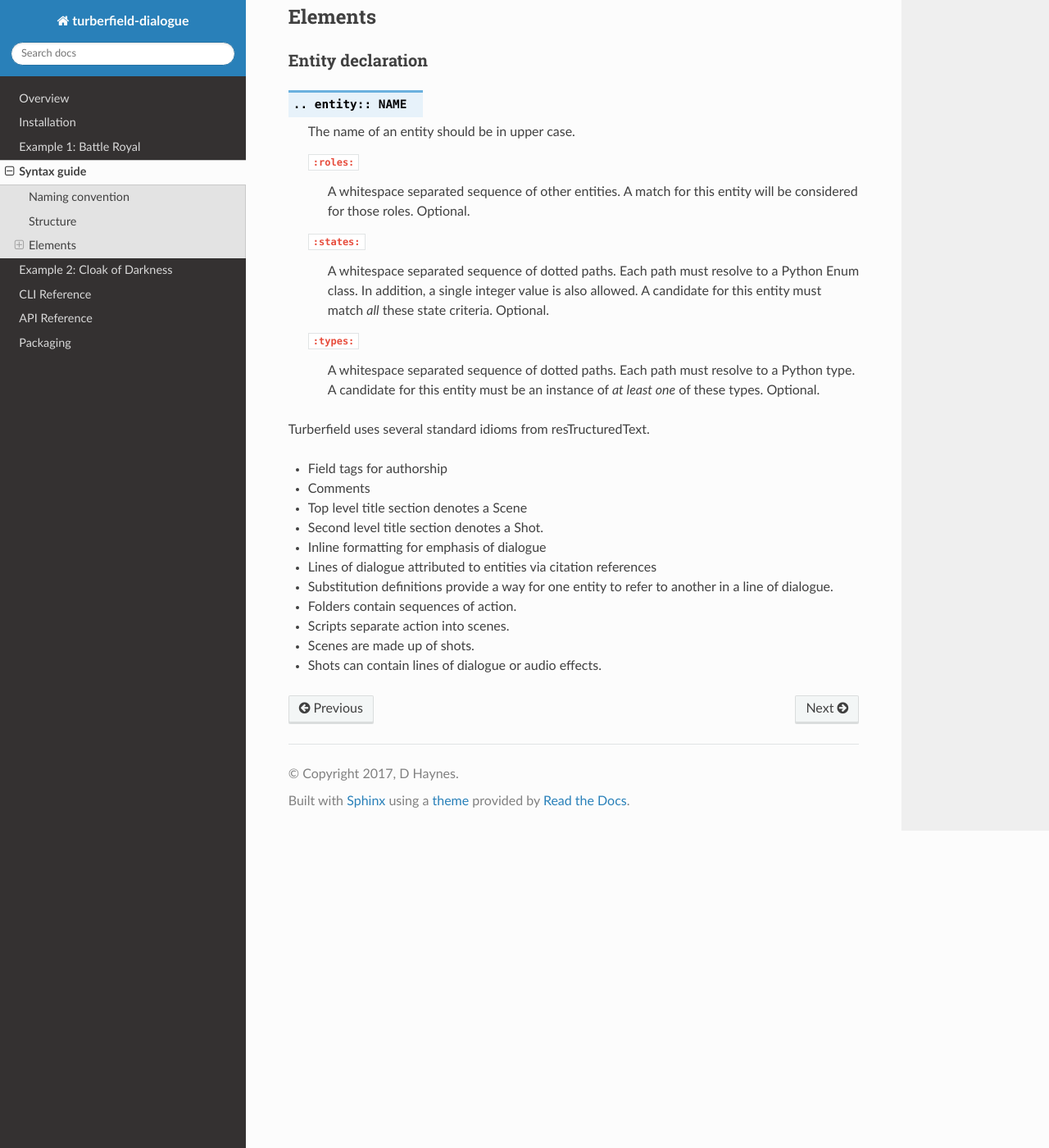
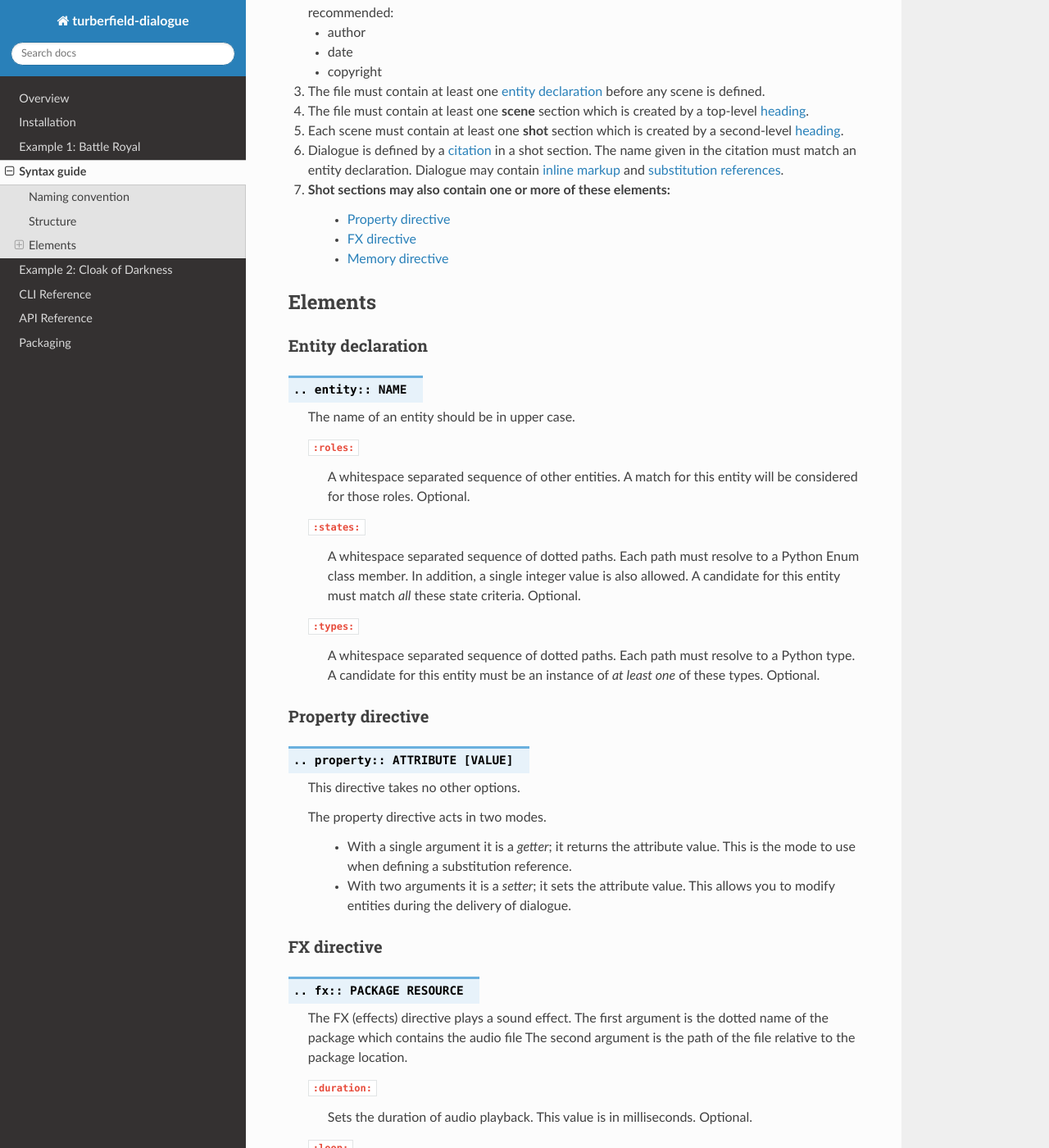
Before and after one commit to tundish/turberfield-dialogue, a Sphinx documentation site: the page built from turberfield/dialogue/doc/syntax.rst, in a window 1280 px wide and 1400 px high, scrolled down 676 px. Shown: the whole window at 82% size. Built offline with Sphinx 7.4.7 and the Read the Docs theme 2.0.0, drawn with Linux system fonts in a browser that asks for light colours; some of the changed text lies outside the part shown.

Commit message:
Better syntax page and more API coverage.

```diff
--- a/turberfield/dialogue/doc/syntax.rst
+++ b/turberfield/dialogue/doc/syntax.rst
@@ -6,10 +6,21 @@
 Syntax guide
 ::::::::::::
 
+A Turberfield scene script file represents a sequence of dramatic action.
+A single file contains one or more scenes, each of which is composed of
+separate shots. A shot can contain dialogue, audio effects and other directives.
+
+A Scene script adopts the reStructuredText_ syntax. By using a defined subset
+of that syntax, along with custom extensions, Turberfield defines a format which
+visually resembles a traditional screenplay, yet which conforms to a formal data model.
+
+A key feature of the format is that it allows roles to be cast dynamically, such
+that objects must match the declared criteria for a role. It is nonetheless possible
+for dialogue to refer to personal attributes such as names, using a mechanism of
+`substitution references`_.
+
 Naming convention
 =================
-
-A Turberfield Scene script is a reStructuredText_ file.
 
 The file name should contain lower case characters only, and have a suffix of
 **.rst**.
@@ -34,9 +45,13 @@
    top-level heading_.
 #. Each scene  must contain at least one **shot** section which is created by a
    second-level heading_.
-#. Dialogue is defined by a citation_ reference in a shot section.
+#. Dialogue is defined by a citation_ in a shot section.
    The name given in the citation must match an entity declaration.
    Dialogue may contain `inline markup`_ and `substitution references`_.
+#. Shot sections may also contain one or more of these elements:
+    * `Property directive`_
+    * `FX directive`_
+    * `Memory directive`_
 
 Elements
 ========
@@ -54,7 +69,7 @@
         Optional.
     ``:states:``
         A whitespace separated sequence of dotted paths.
-        Each path must resolve to a Python Enum class.
+        Each path must resolve to a Python Enum class member.
         In addition, a single integer value is also allowed.
         A candidate for this entity must match *all* these state criteria.
         Optional.
@@ -64,22 +79,60 @@
         A candidate for this entity must be an instance of *at least one*
         of these types. Optional.
 
+Property directive
+~~~~~~~~~~~~~~~~~~
 
-Turberfield uses several standard idioms from resTructuredText.
+.. rst:directive:: .. property:: ATTRIBUTE [VALUE]
 
-* Field tags for authorship
-* Comments
-* Top level title section denotes a Scene
-* Second level title section denotes a Shot.
-* Inline formatting for emphasis of dialogue
-* Lines of dialogue attributed to entities via citation references
-* Substitution definitions provide a way for one entity to refer
-  to another in a line of dialogue.
+    This directive takes no other options.
 
-* Folders contain sequences of action.
-* Scripts separate action into scenes.
-* Scenes are made up of shots.
-* Shots can contain lines of dialogue or audio effects.
+    The property directive acts in two modes.
+
+        * With a single argument it is a `getter`; it returns the attribute value.
+          This is the mode to use when defining a substitution reference.
+        * With two arguments it is a `setter`; it sets the attribute value.
+          This allows you to modify entities during the delivery of dialogue.
+
+FX directive
+~~~~~~~~~~~~
+
+.. rst:directive:: .. fx:: PACKAGE RESOURCE
+
+    The FX (effects) directive plays a sound effect.
+    The first argument is the dotted name of the package which contains the audio file
+    The second argument is the path of the file relative to the package location.
+
+    ``:duration:``
+        Sets the duration of audio playback. This value is in milliseconds. Optional.
+    ``:loop:``
+        The number of times to play the audio.
+    ``:offset:``
+        Sets the point in the audio file at which playback begins.
+        This value is in milliseconds.
+
+Memory directive
+~~~~~~~~~~~~~~~~
+
+.. rst:directive:: .. memory:: STATE
+
+    The Memory directive saves a record to the dialogue database. STATE is the dotted
+    path to a Python Enum class value, or else an integer.
+
+    This directive lets you capture relationships between entities and store
+    them with a timestamp and a note of explanation.
+
+    ``:subject:``
+        The name of an entity which is primarily associated with STATE. With no `object`
+        (see below) the interpretation is that the subject is assigned the state. If
+        object is defined, the relationship between subject, object and state is
+        application-specific.
+    ``:object:``
+        The name of an entity which is the object of the relationship
+        ``(subject, state, object)``. Optional.
+
+    Any paragraphs of inline content to this directive are used as a note which
+    accompanies the record in the database. Such paragraphs may contain
+    `inline markup`_ and `substitution references`_.
 
 .. _reStructuredText: http://docutils.sourceforge.net/docs/user/rst/quickref.html
 .. _field list: http://docutils.sourceforge.net/docs/user/rst/quickref.html#field-lists
```
Also changed, not shown: turberfield/dialogue/doc/api.rst (+12 -0 lines), 1 other file.
